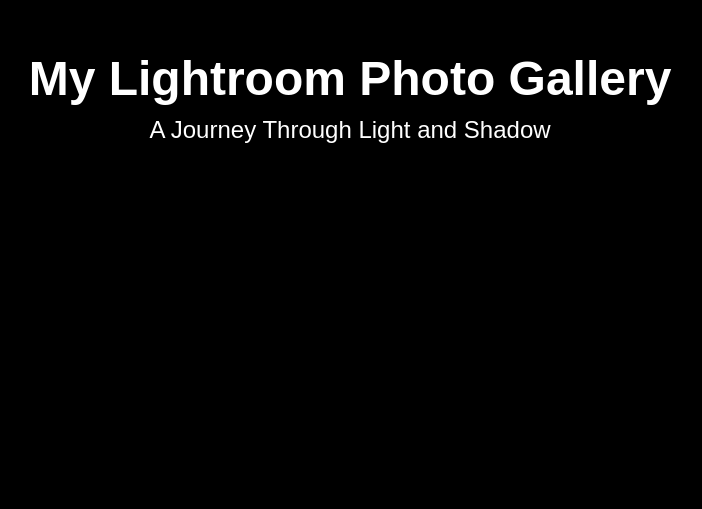
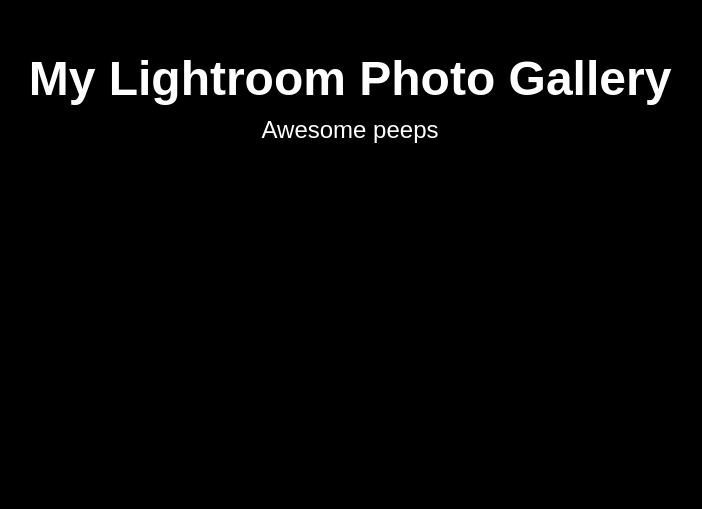
Before and after one commit to NotGod77/private, a plain HTML site: page photogallery.html in a window 1280 px wide. Shown: the part 291-800 px from the top of the page, without its empty margins (290-992 px from the left). Drawn offline with Linux system fonts and the light colour scheme.

Commit message:
Update photogallery.html

```diff
--- a/photogallery.html
+++ b/photogallery.html
@@ -9,7 +9,7 @@
 <body>
     <section class="title-section">
         <h1 class="title">My Lightroom Photo Gallery</h1>
-        <p class="subtitle">A Journey Through Light and Shadow</p>
+        <p class="subtitle">Awesome peeps</p>
     </section>
 
     <div class="section" id="photo1">
```
